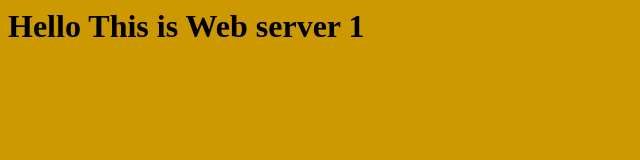
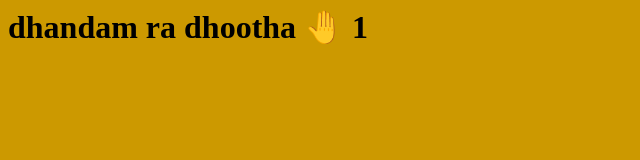
Before and after one commit to asmaeshu/repo1, a plain HTML site: page index.html in a window 1280 px wide. Shown: the whole page, without its empty margins (0-640 px from the left). Drawn offline with Linux system fonts and the light colour scheme.

Commit message:
Update index.html

```diff
--- a/index.html
+++ b/index.html
@@ -1,5 +1,5 @@
 <html>
 <body bgcolor="#CC9900">
-<h1>Hello This is Web server 1</h1>
+<h1>dhandam ra dhootha 🤚 1</h1>
 </body>
 </html>
```
